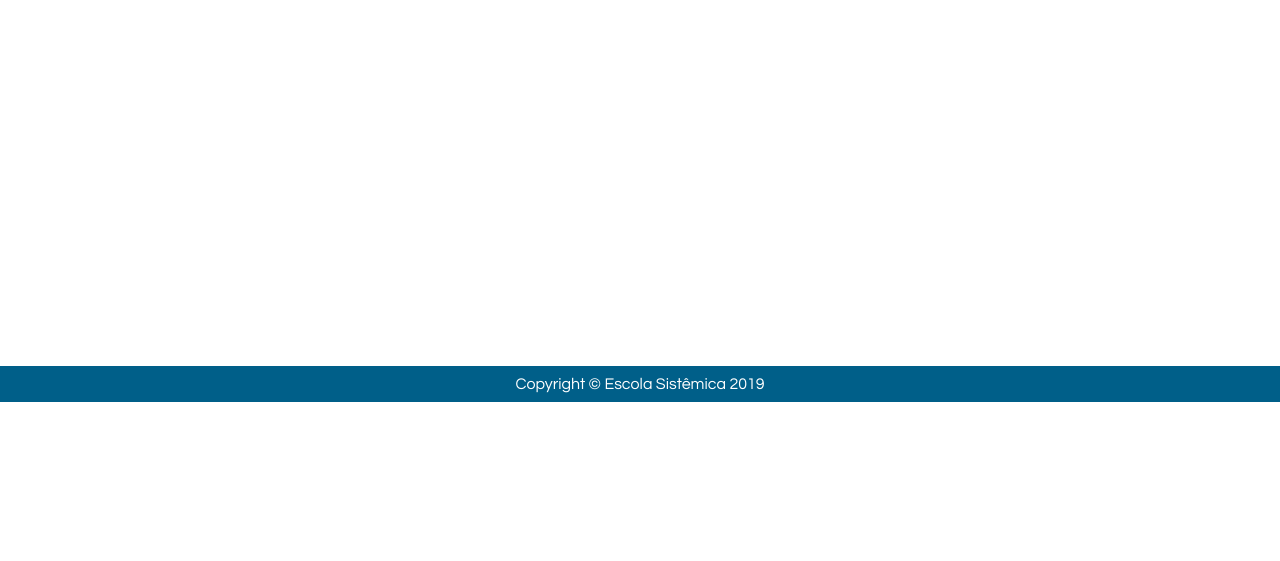
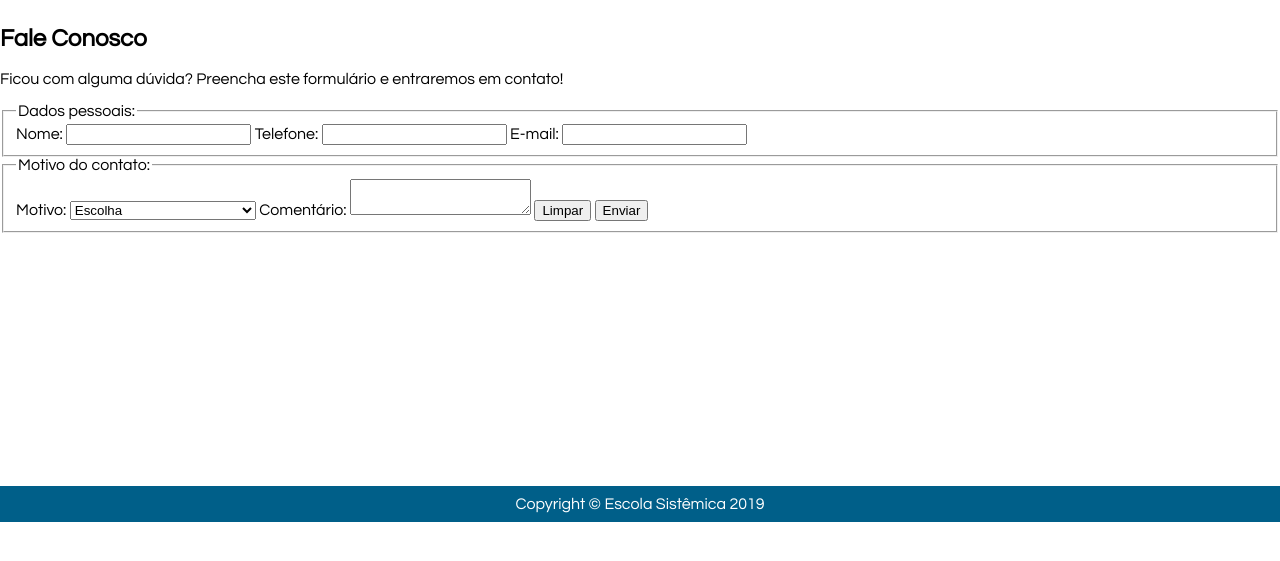
Before and after one commit to Ro4ever/Front, a plain HTML site: page pages/site/faleconosco.html in a window 1280 px wide. Shown: the part 219-780 px from the top of the page. Drawn offline with Linux system fonts and the light colour scheme.

Commit message:
Estilização da página faleconosco.html

```diff
--- a/css/site.css
+++ b/css/site.css
@@ -60,7 +60,7 @@ nav .opcao:hover{
 
 section{
     clear:both;
-    min-height: 360px;
+    min-height: 460px;
     width: 100%;
     margin-top: 0px;
 }
--- a/pages/site/faleconosco.html
+++ b/pages/site/faleconosco.html
@@ -19,9 +19,35 @@
         <a href="produtos.html"><div class="opcao">Produtos</div></a>
         <a href="pages/site/faleconosco.html"><div class="opcao">Fale Conosco</div></a>
     </nav>
-    <section>
-
-    </section>
+         <section>
+            <h2>Fale Conosco</h2>
+            <p>Ficou com alguma dúvida? Preencha este formulário e entraremos em contato!</p>
+            <form name="frmfaleconosco" method="post" action="#">
+                <fieldset>
+                    <legend>Dados pessoais:</legend>
+                    <label for="nome">Nome: </label>
+                    <input type="text" name="txtnome" id="nome">
+                    <label for="fone">Telefone: </label>
+                    <input type="text" name="txtfone" id="fone">
+                    <label for="email">E-mail: </label>
+                    <input type="email" name="txtemail" id="email">
+                </fieldset>
+                <fieldset>
+                    <legend>Motivo do contato:</legend>
+                    <label for="motivo">Motivo: </label>
+                    <select name="selmotivo" id="motivo">
+                        <option value="">Escolha</option>
+                        <option value="RE">Reclamação</option>
+                        <option value="SU">Sugestão</option>
+                        <option value="PR">Informação sobre o produto</option>
+                    </select>
+                    <label for="comentario">Comentário: </label>
+                    <textarea name="txacomentario" id="comentario"></textarea>
+                    <button type="reset">Limpar</button>
+                    <button type="submit">Enviar</button>
+                </fieldset>
+            </form>
+        </section>
     <footer>Copyright &copy; Escola Sistêmica 2019</footer>
 </body>
 </html>
```
